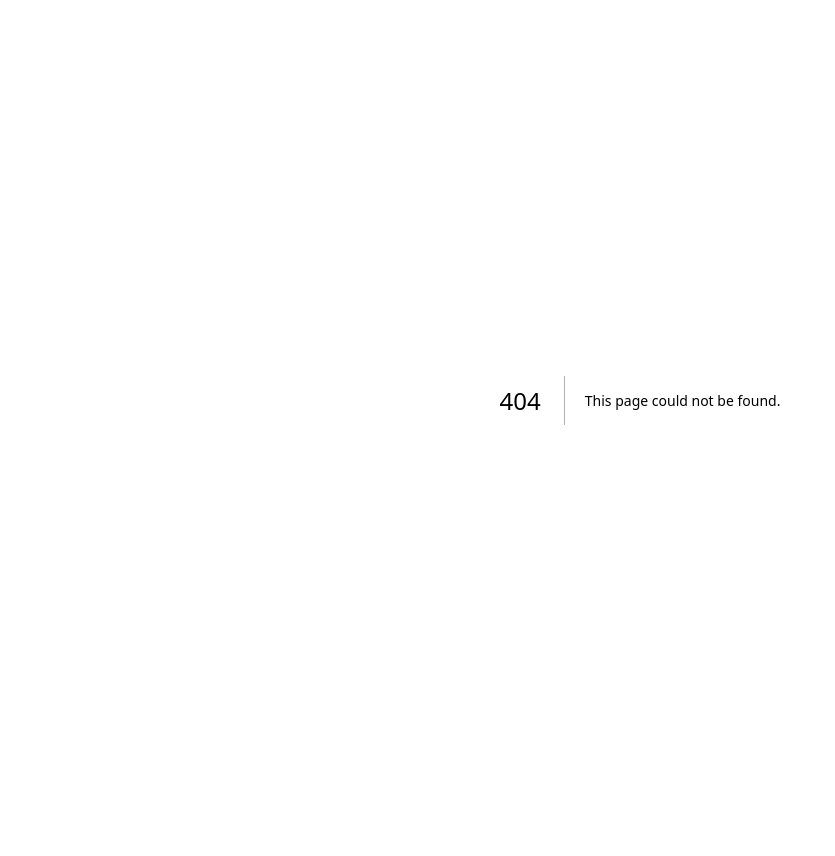
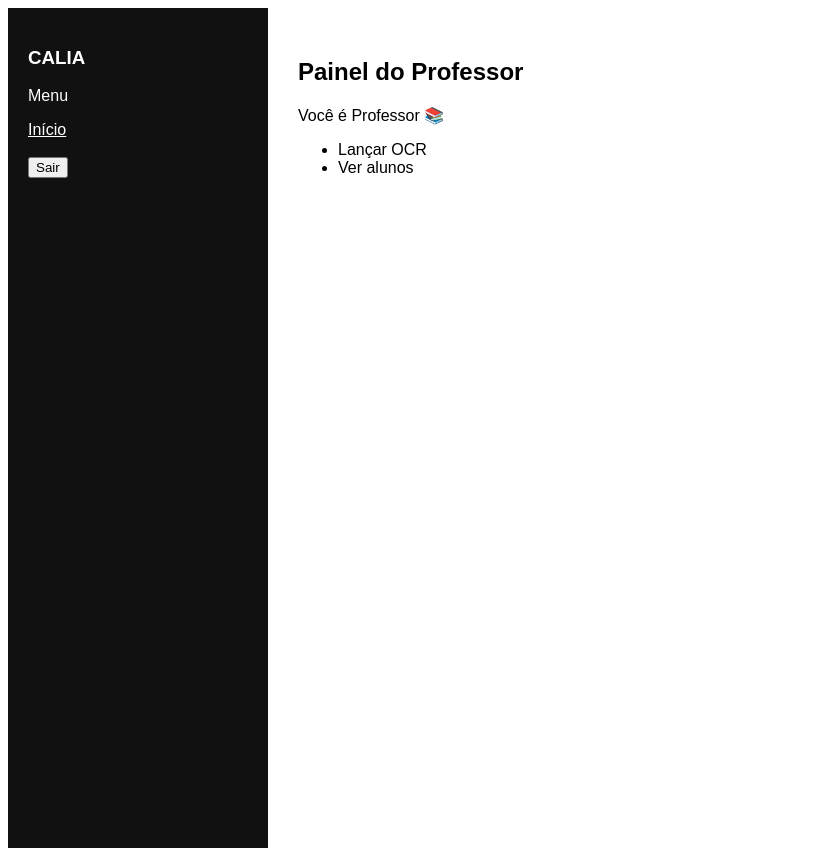
Before and after one commit to carlosmafis/calia-frontend, a Next.js app: page /dashboard/professor in a window 1280 px wide. Before the commit this address had no page. Shown: the whole page, without its empty margins (0-835 px from the left). Before the commit the page ends 800 px from the top, so only its background shows below. Built offline with nearby package versions, Linux system fonts and the light colour scheme.

Commit message:
Create page.js

```diff
--- /dev/null
+++ b/app/dashboard/professor/page.js
@@ -0,0 +1,14 @@
+"use client"
+
+export default function Professor() {
+  return (
+    <div>
+      <h2>Painel do Professor</h2>
+      <p>Você é Professor 📚</p>
+      <ul>
+        <li>Lançar OCR</li>
+        <li>Ver alunos</li>
+      </ul>
+    </div>
+  )
+}
```
